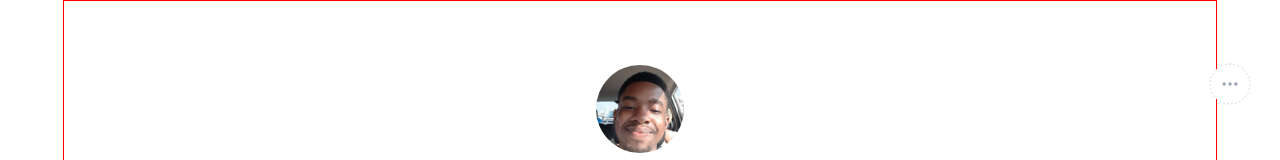
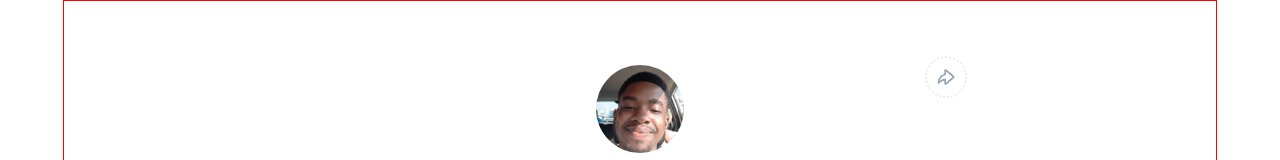
Before and after one commit to MadeByIbukunoluwa/HNGtask1, a React (Vite) app: page / in a window 1280 px wide. Shown: the top 160 px of the page. Built offline with nearby package versions, Linux system fonts and the light colour scheme.

Commit message:
implemented sharing buttons for mobile and desktop

```diff
--- a/src/App.css
+++ b/src/App.css
@@ -6,7 +6,6 @@
     flex-direction: column;
     justify-content: center;
     align-items: center;
-
 }
 
 .container {
@@ -36,10 +35,16 @@
 
 .profile__img:after:hover {}
 
-.mobile__share-_button {
+.mobile__share__button {
     position:absolute;
     top:63.17px;
     right:29.33px
+}
+.desktop__share__button {
+    position: absolute;
+    display: none;
+    right:24.44444%;
+    top:56.421px;
 }
 .links__section {
     display: flex;
@@ -93,3 +98,12 @@
     height: 18.582px;
     width: 138.775px;
  }
+
+ @media screen and (min-width:600px) {
+    .mobile__share__button {
+        display: none;
+    }
+    .desktop__share__button {
+        display:block;
+    }
+ }
--- a/src/components/Container.jsx
+++ b/src/components/Container.jsx
@@ -3,7 +3,8 @@ import "../App.css"
 import linksArray from '../links'
 import slack from '/slack.svg'
 import profileimg from '/profile-img.jpg'
-import mobilesharebutton from '/Avatarsharebutton.svg'
+import mobilesharebutton from '/mobilesharebutton.svg'
+import desktopsharebutton from '/desktopsharebutton.svg'
 import github from '/github.svg'
 const Container = () => {
   return (
@@ -14,7 +15,8 @@ const Container = () => {
             <p id = "twitter">ibkisthere</p>
             <p id = "slack"></p>
         </section>
-        <img src={mobilesharebutton} alt="" class= "mobile__share-_button" />
+        <img src={mobilesharebutton} alt="" class= "mobile__share__button" />
+        <img src={desktopsharebutton} alt="" class= "desktop__share__button" />
 
          <section className="links__section">
             {linksArray.map(({name,link,id})=> {
```
Also changed, not shown: public/desktopsharebutton.svg (added), public/mobilesharebutton.svg (renamed from public/Avatarsharebutton.svg).
